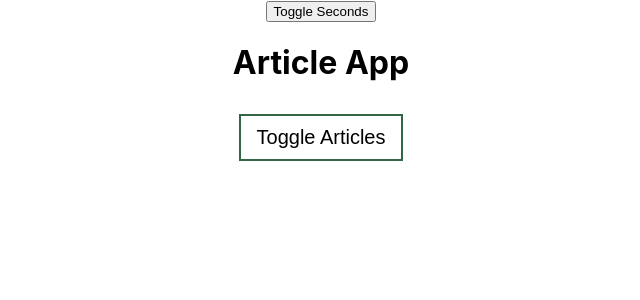
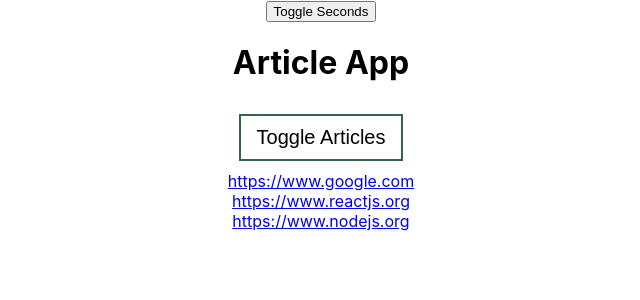
Before and after one commit to Torianna/FirstReactProject, a React (Create React App) app: page / in a window 1280 px wide. Shown: the top 300 px of the page, without its empty margins (319-959 px from the left). Built offline with nearby package versions, Linux system fonts and the light colour scheme.

Commit message:
Using Auxiliary component and similar solutions

```diff
--- /dev/null
+++ b/src/components/Auxiliary/Auxiliary.js
@@ -0,0 +1,5 @@
+import React from 'react';
+
+const auxiliary = (props) => props.children
+
+export default auxiliary;
--- /dev/null
+++ b/src/components/Links/Links.js
@@ -0,0 +1,30 @@
+import React from 'react';
+import Auxiliary from '../Auxiliary/Auxiliary';
+
+const links = () =>{
+    return(
+    <Auxiliary>
+        <a href="https://www.google.com">https://www.google.com</a><br/>
+        <a href="https://www.reactjs.org">https://www.reactjs.org</a><br/>
+        <a href="https://www.nodejs.org">https://www.nodejs.org</a><br/>
+    </Auxiliary>
+
+    //or using array
+
+    // [
+    //     <a href="https://www.google.com">https://www.google.com</a><br/>
+    //     <a href="https://www.reactjs.org">https://www.reactjs.org</a><br/>
+    //     <a href="https://www.nodejs.org">https://www.nodejs.org</a><br/>
+    // ]
+
+    //or using React fragment (wbudowane w reacta coś ala Auxiliary)
+
+     // <React.Fragment>
+    //     <a href="https://www.google.com">https://www.google.com</a><br/>
+    //     <a href="https://www.reactjs.org">https://www.reactjs.org</a><br/>
+    //     <a href="https://www.nodejs.org">https://www.nodejs.org</a><br/>
+    //  </React.Fragment>
+
+    );
+}
+export default links;
--- a/src/containers/App.js
+++ b/src/containers/App.js
@@ -1,10 +1,8 @@
 import React, { Component } from 'react';
 import './App.css';
 import Articles from '../components/Articles/Articles';
-import Header from '../components/Header/Header'
-
-
-
+import Header from '../components/Header/Header';
+import Links from '../components/Links/Links';
 
 
 
@@ -102,6 +100,7 @@
       {seconds}
         <Header showArticles={this.state.showArticles} toggleArticles={this.toggleArticlesHandler} />
         {articles}
+        <Links/>
       </div>
 
 
```
